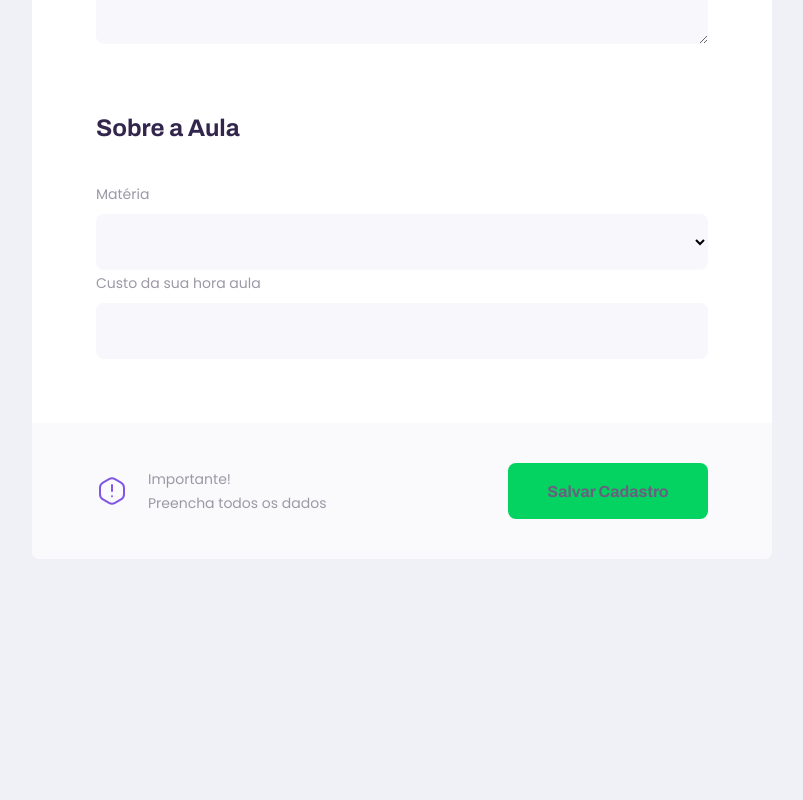
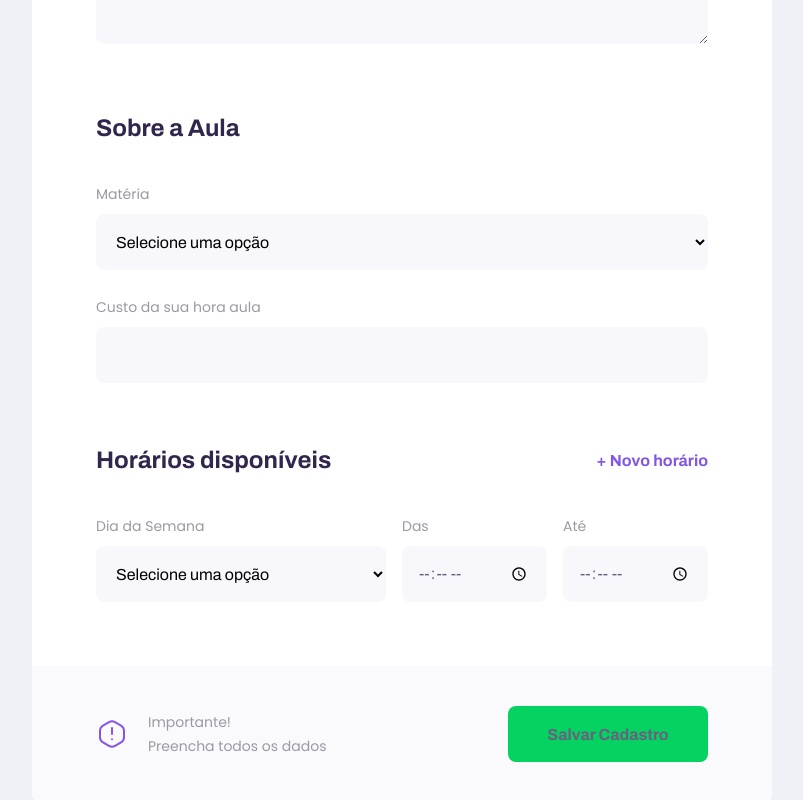
Before and after one commit to francelinom/proffy_web, a React (Create React App) app: page /give-classes in a window 1280 px wide. Shown: the part 882-1682 px from the top of the page, without its empty margins (238-1041 px from the left). Before the commit the page ends 1441 px from the top, so only its background shows below. Built offline with nearby package versions, Linux system fonts and the light colour scheme.

Commit message:
conectando com api

```diff
--- a/package.json
+++ b/package.json
@@ -10,6 +10,7 @@
     "@types/node": "^12.0.0",
     "@types/react": "^16.9.0",
     "@types/react-dom": "^16.9.0",
+    "axios": "^0.20.0",
     "react": "^16.13.1",
     "react-dom": "^16.13.1",
     "react-router-dom": "^5.2.0",
--- a/src/components/Select/index.tsx
+++ b/src/components/Select/index.tsx
@@ -7,13 +7,23 @@ import './styles.css';
 interface SelectProps extends SelectHTMLAttributes<HTMLSelectElement>{
     name: string;
     label: string;
+    options: Array<{
+        value: string,
+        label: string
+    }>;
 }
 
-const Select: React.FC<SelectProps> = ({label, name, ...rest}) => {
+const Select: React.FC<SelectProps> = ({label, name, options, ...rest}) => {
     return (
         <div className="select-block">
         <label htmlFor={name}>{label}</label>
-        <select id={name} {...rest}/>
+        <select defaultValue="" id={name} {...rest}>
+            <option value="" disabled hidden>Selecione uma opção</option>
+
+            {options.map(option => {
+                return <option key={option.value} value={option.value}>{option.label}</option>
+            })}
+        </select>
     </div>
     )
 }
--- a/src/pages/Landing/index.tsx
+++ b/src/pages/Landing/index.tsx
@@ -1,4 +1,4 @@
-import React from 'react';
+import React, { useState, useEffect } from 'react';
 
 import { Link } from 'react-router-dom';
 
@@ -9,9 +9,22 @@ import studyIcon from '../../assets/images/icons/study.svg';
 import giveClassesIcon from '../../assets/images/icons/give-classes.svg';
 import purpleHeartIcon from '../../assets/images/icons/purple-heart.svg';
 
+import api from '../../services/api';
+
 import './styles.css';
 
 function Landing(){
+
+    const [totalConnections, setTotalConnections] = useState(0);
+
+    useEffect(() => {
+        api.get('connections').then(response =>{
+            const { total } = response.data;
+
+            setTotalConnections(total)
+        })
+    })
+
     return (
         <div id="page-landing">
             <div id="page-landing-content" className="container">
@@ -38,7 +51,7 @@ function Landing(){
                     </Link>
                 </div>
                 <span className="total-connections">
-                    Total de 200 conexões já realizadas <img src={purpleHeartIcon} alt="coração" />
+                    Total de {totalConnections} conexões já realizadas <img src={purpleHeartIcon} alt="coração" />
                 </span>
             </div>
         </div>
--- a/src/pages/TeacherForm/index.tsx
+++ b/src/pages/TeacherForm/index.tsx
@@ -1,4 +1,4 @@
-import React from 'react';
+import React, {useState, FormEvent} from 'react';
 import PageHeader from '../../components/PageHeader';
 import Input from '../../components/Input';
 import Textarea from '../../components/Textarea';
@@ -10,6 +10,31 @@ import './styles.css';
 
 
 function TeacherForm() {
+
+    const [name, setName] = useState('')
+    const [avatar, setAvatar] = useState('')
+    const [whatsapp, setWhatsapp] = useState('')
+    const [bio, setBio] = useState('')
+
+    const [subject, setSubject] = useState('')
+    const [cost, setCost] = useState('')
+
+    const [scheduleItems, setScheduleItems] = useState([
+        {week_day: 0, from: '', to: ''}
+    ])
+
+    function addNewScheduleItem() {
+        setScheduleItems([
+            ...scheduleItems,
+            {week_day: 0, from: '', to: ''}
+        ]);
+    }
+
+    function handleCreateClass(e: FormEvent){
+        e.preventDefault()
+    }
+
+
     return (
         <div id="page-teacher-form" className="container">
             <PageHeader
@@ -18,18 +43,89 @@ function TeacherForm() {
             />
 
             <main>
+                <form onSubmit={handleCreateClass}>
                     <fieldset>
                         <legend>Seus dados</legend>
-                    <Input name="name" label="Nome Completo"/>
-                    <Input name="avatar" label="Avatar"/>
-                    <Input name="whatsapp" label="WhatsApp"/>
-                    <Textarea name="bio" label="Biografia"/>
+                            <Input
+                                name="name"
+                                label="Nome Completo"
+                                value={name}
+                                onChange={(e) => {setName(e.target.value)}}
+                            />
+                            <Input
+                                name="avatar"
+                                label="Avatar"
+                                value={avatar}
+                                onChange={(e) => {setAvatar(e.target.value)}}
+                            />
+                            <Input
+                                name="whatsapp"
+                                label="WhatsApp"
+                                value={whatsapp}
+                                onChange={(e) => {setWhatsapp(e.target.value)}}
+                            />
+                            <Textarea
+                                name="bio"
+                                label="Biografia"
+                                value={bio}
+                                onChange={(e) => {setBio(e.target.value)}}
+                            />
                         </fieldset>
 
                         <fieldset>
                             <legend>Sobre a Aula</legend>
-                    <Select name="subject" label="Matéria"/>
-                    <Input name="cost" label="Custo da sua hora aula"/>
+                            <Select
+                                name="subject"
+                                label="Matéria"
+                                value={subject}
+                                onChange={(e) => {setSubject(e.target.value)}}
+                                options={[
+                                    {value: 'Artes', label: 'Artes'},
+                                    {value: 'Matematica', label: 'Matemática'},
+                                    {value: 'Fisica', label: 'Física'},
+                                    {value: 'Portugues', label: 'Português'},
+                                    {value: 'Historia', label: 'História'},
+                                    {value: 'Geografia', label: 'Geografia'}
+                                ]}
+                            />
+                            <Input
+                                name="cost"
+                                label="Custo da sua hora aula"
+                                value={cost}
+                                onChange={(e) => {setCost(e.target.value)}}
+                            />
+                        </fieldset>
+
+                        <fieldset>
+                            <legend>
+                                Horários disponíveis
+                                <button type="button" onClick={addNewScheduleItem}>
+                                + Novo horário
+                                </button>
+                            </legend>
+
+                            {scheduleItems.map(scheduleItem => {
+                                return (
+                                    <div key={scheduleItem.week_day} className="schedule-item">
+                                        <Select
+                                            name="week-day"
+                                            label="Dia da Semana"
+                                            options={[
+                                                {value: '0', label: 'Domingo'},
+                                                {value: '1', label: 'Segunda'},
+                                                {value: '2', label: 'Terça'},
+                                                {value: '3', label: 'Quarta'},
+                                                {value: '4', label: 'quinta'},
+                                                {value: '5', label: 'Sexta'},
+                                                {value: '6', label: 'Sábado'},
+                                            ]}
+                                        />
+                                        <Input name="from" label="Das" type="time" />
+                                        <Input name="to" label="Até" type="time"/>
+                                    </div>
+                                );
+                            })}
+
                         </fieldset>
 
                         <footer>
@@ -38,10 +134,11 @@ function TeacherForm() {
                             Importante! <br />
                             Preencha todos os dados
                         </p>
-                <button type="button">
+                        <button type="submit">
                             Salvar Cadastro
                         </button>
                     </footer>
+                </form>
             </main>
         </div>
     )
--- a/src/pages/TeacherForm/styles.css
+++ b/src/pages/TeacherForm/styles.css
@@ -42,6 +42,23 @@
     margin-top: 2.4rem;
 }
 
+#page-teacher-form main fieldset legend button{
+    background: none;
+    border: 0;
+    color: var(--color-primary);
+    font: 700 1.6rem Archivo;
+    cursor: pointer;
+    transition: color 0.2s;
+}
+
+#page-teacher-form main fieldset legend button:hover{
+    color: var(--color-primary-dark);
+}
+
+#page-teacher-form main fieldset .input-block + .textaera-block,
+#page-teacher-form main fieldset .select-block + .input-block {
+    margin-top: 2.4rem;
+}
 #page-teacher-form main label {
     color: var(--color-text-complement);
 }
@@ -98,6 +115,16 @@
         padding: 0 6.4rem;
     }
 
+    #page-teacher-form main .schedule-item{
+        display: grid;
+        grid-template-columns: 2fr 1fr 1fr;
+        column-gap: 1.6rem;
+    }
+
+    #page-teacher-form main .schedule-item .input-block{
+        margin-top: 0 !important;
+    }
+
     #page-teacher-form main footer {
         padding: 4.0rem 6.4rem;
         display: flex;
--- a/src/pages/TeacherList/index.tsx
+++ b/src/pages/TeacherList/index.tsx
@@ -3,16 +3,41 @@ import React from 'react';
 import PageHeader from '../../components/PageHeader';
 import TeacherItem from '../../components/TeacherItem';
 import Input from '../../components/Input';
+import Select from '../../components/Select';
 
 import './styles.css';
+
 
 function TeacherList() {
     return (
         <div id="page-teacher-list" className="container">
             <PageHeader title="Estes são os proffys disponiveis">
                 <form id="search-teachers">
-                    <Input name="subject" label="Matéria"/>
-                    <Input name="week_day" label="Dia da Semana"/>
+                <Select
+                        name="subject"
+                        label="Matéria"
+                        options={[
+                            {value: 'Artes', label: 'Artes'},
+                            {value: 'Matematica', label: 'Matemática'},
+                            {value: 'Fisica', label: 'Física'},
+                            {value: 'Portugues', label: 'Português'},
+                            {value: 'Historia', label: 'História'},
+                            {value: 'Geografia', label: 'Geografia'}
+                        ]}
+                    />
+                <Select
+                        name="week-day"
+                        label="Dia da Semana"
+                        options={[
+                            {value: '0', label: 'Domingo'},
+                            {value: '1', label: 'Segunda'},
+                            {value: '2', label: 'Terça'},
+                            {value: '3', label: 'Quarta'},
+                            {value: '4', label: 'quinta'},
+                            {value: '5', label: 'Sexta'},
+                            {value: '6', label: 'Sábado'},
+                        ]}
+                    />
                     <Input type="time" name="time" label="Hora"/>
                 </form>
             </PageHeader>
--- a/src/pages/TeacherList/styles.css
+++ b/src/pages/TeacherList/styles.css
@@ -32,7 +32,8 @@
         bottom: -28px;
     }
 
-    #search-teachers .input-block + .input-block {
+    #search-teachers .input-block + .input-block,
+    #search-teachers .select-block + .select-block {
         margin-top: 0;
     }
 
--- /dev/null
+++ b/src/services/api.ts
@@ -0,0 +1,7 @@
+import axios from 'axios';
+
+const api = axios.create({
+    baseURL: 'http://localhost:3333',
+});
+
+export default api;
```
Also changed, not shown: 1 other file (tests, documents, lock files or other folders). Lines whose indentation alone changed are shown as unchanged.
